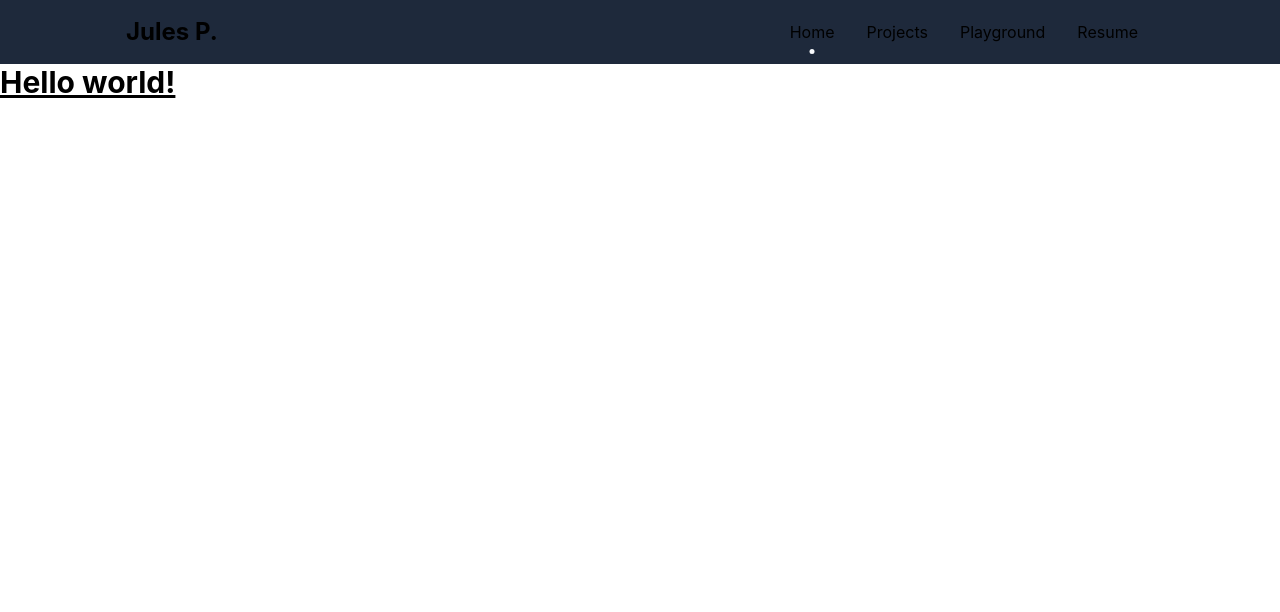
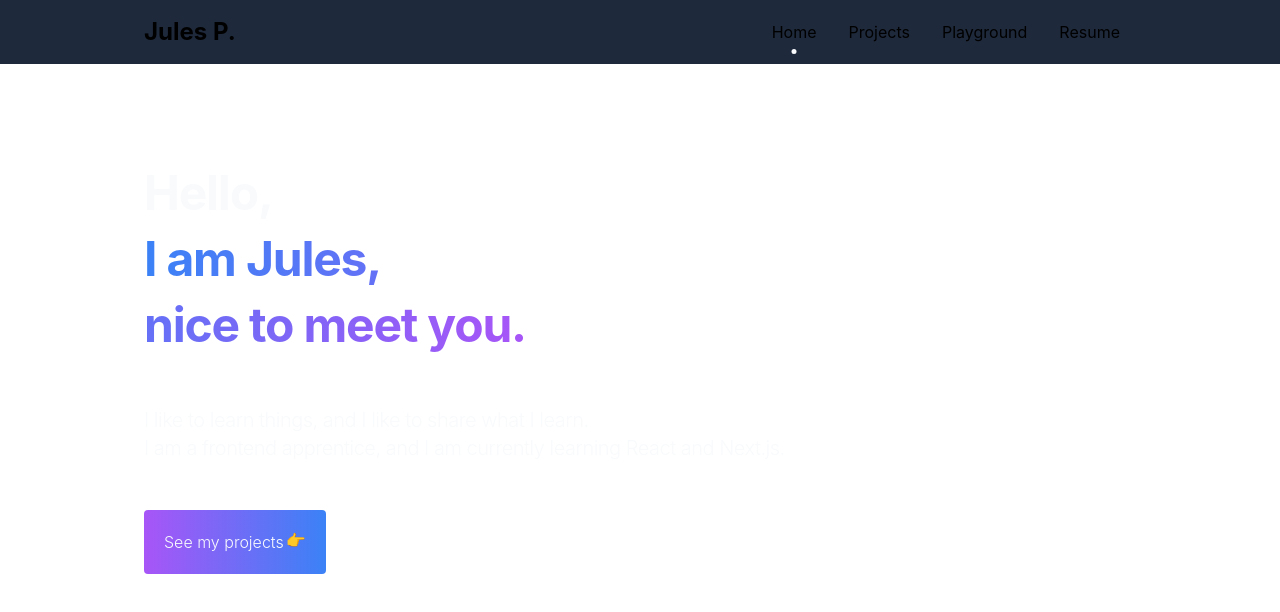
Before and after one commit to jpoissonnet/portfolio, a Next.js app: page / in a window 1280 px wide. Shown: the top 612 px of the page. Built offline with nearby package versions, Linux system fonts and the light colour scheme.

Commit message:
feat: index

```diff
--- a/app/(layout)/navigation/navbar.tsx
+++ b/app/(layout)/navigation/navbar.tsx
@@ -7,7 +7,7 @@ const NavbarTop = () => {
     <nav className={"flex justify-between items-center h-16 bg-slate-800"}>
       <div
         className={
-          "flex justify-between items-center w-full max-w-[1060px] mx-auto px-4"
+          "flex justify-between items-center w-full max-w-screen-lg mx-auto px-4"
         }
       >
         <Link href={"/"}>
--- a/app/layout.tsx
+++ b/app/layout.tsx
@@ -12,7 +12,7 @@ export default function RootLayout({ children }: { children: ReactNode }) {
       <head />
       <body>
         <NavbarTop />
-        {children}
+        <main className={"max-w-screen-lg m-auto px-4"}>{children}</main>
       </body>
     </html>
   );
--- a/app/page.tsx
+++ b/app/page.tsx
@@ -1,7 +1,45 @@
+import Link from "next/link";
+
 export default function Home() {
   return (
-    <h1 className="text-3xl font-bold underline">
-      Hello world!
-    </h1>
+    <section
+      className={"flex flex-col justify-around py-24 gap-12 items-start"}
+    >
+      <h2
+        className={
+          "text-5xl font-bold text-slate-50 tracking-tight leading-snug "
+        }
+      >
+        Hello,
+        <br />
+        <span
+          className={
+            "text-transparent bg-clip-text bg-gradient-to-r from-blue-500 to-purple-500"
+          }
+        >
+          I am Jules,
+          <br /> nice to meet you.
+        </span>
+      </h2>
+      <p className={"text-xl text-slate-50 tracking-tight font-light"}>
+        I like to learn things, and I like to share what I learn.
+        <br /> I am a frontend apprentice, and I am currently learning React and
+        Next.js.
+      </p>
+      <Link href={"/projects"}>
+        <>
+          <span
+            className={
+              "inline-block relative text-slate-50 rounded p-5 font-light text-shadow cursor-pointer bg-gradient-to-l from-blue-500 to-purple-500 z-10 overflow-clip " +
+              "before:absolute before:w-full before:h-full before:top-0 before:-left-full before:bg-gradient-to-l before:from-purple-500 before:to-purple-700 before:-z-10 before:rounded " +
+              "hover:before:translate-x-full before:transition-all hover:before:duration-300"
+            }
+          >
+            See my projects
+            <span className={"inline-block -translate-y-0.5 ml-0.5 "}>👉</span>
+          </span>
+        </>
+      </Link>
+    </section>
   );
 }
```
